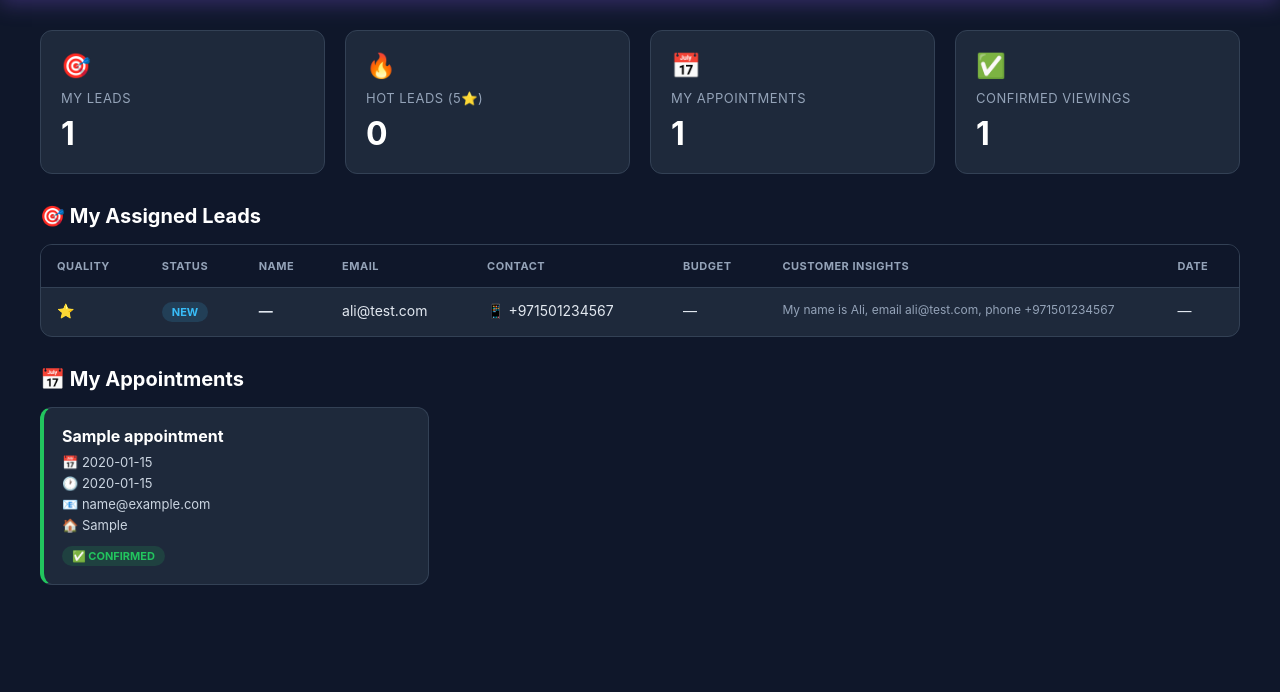
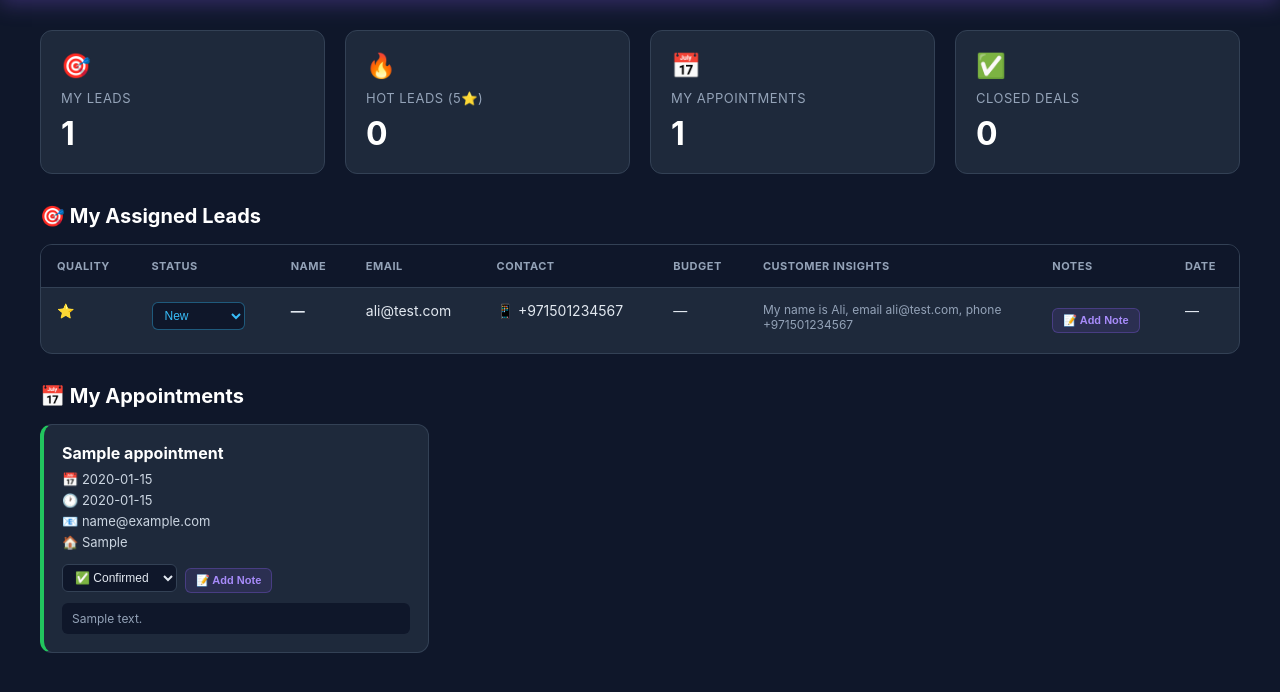
Before and after one commit to Luxury-Leads-AI/Luxury-Leads-AI, a Flask app: template templates/agent_dashboard.html in a window 1280 px wide. Shown: the part 89-781 px from the top of the page. Run offline with Flask 3, Linux system fonts and the light colour scheme; the template is opened without the code that fills it: values that come from a table or form of the project are taken from there, others are empty; tables that the repository leaves empty hold one stand-in row (values such as "Sample post"); some libraries are stand-ins or nearby versions.

Commit message:
Step 4C.1 part 2: agent close/note controls on dashboard

```diff
--- a/templates/agent_dashboard.html
+++ b/templates/agent_dashboard.html
@@ -67,7 +67,7 @@
       border-radius: 12px;
       overflow-x: auto;
     }
-    table { width: 100%; border-collapse: collapse; min-width: 800px; }
+    table { width: 100%; border-collapse: collapse; min-width: 950px; }
     th {
       text-align: left;
       padding: 14px 16px;
@@ -88,22 +88,51 @@
     tr:last-child td { border-bottom: none; }
     tr:hover td { background: rgba(139,92,246,0.05); }
     .quality { color: #fbbf24; }
-    .status-tag {
-      display: inline-block;
-      padding: 3px 10px;
-      border-radius: 12px;
-      font-size: 11px;
-      font-weight: 700;
-      text-transform: uppercase;
-    }
-    .tag-new { background: rgba(56,189,248,0.15); color: #38bdf8; }
-    .tag-contacted { background: rgba(245,158,11,0.15); color: #f59e0b; }
-    .tag-meeting { background: rgba(139,92,246,0.15); color: #a78bfa; }
-    .tag-closed { background: rgba(34,197,94,0.15); color: #22c55e; }
-    .tag-lost { background: rgba(148,163,184,0.15); color: #94a3b8; }
-    .insight { font-size: 12px; color: #94a3b8; max-width: 320px; }
+    .insight { font-size: 12px; color: #94a3b8; max-width: 260px; }
     .wa-link { color: #22c55e; text-decoration: none; font-weight: 600; }
     .wa-link:hover { text-decoration: underline; }
+
+    .status-select {
+      background: #0f172a;
+      border: 1px solid #334155;
+      border-radius: 6px;
+      color: #e2e8f0;
+      font-size: 12px;
+      padding: 5px 8px;
+      outline: none;
+      cursor: pointer;
+    }
+    .status-select.st-new { color: #38bdf8; border-color: rgba(56,189,248,0.4); }
+    .status-select.st-contacted { color: #f59e0b; border-color: rgba(245,158,11,0.4); }
+    .status-select.st-meeting { color: #a78bfa; border-color: rgba(167,139,250,0.4); }
+    .status-select.st-closed { color: #22c55e; border-color: rgba(34,197,94,0.4); }
+    .status-select.st-lost { color: #94a3b8; border-color: rgba(148,163,184,0.4); }
+
+    .note-btn {
+      background: rgba(139,92,246,0.12);
+      color: #a78bfa;
+      border: 1px solid rgba(139,92,246,0.3);
+      border-radius: 6px;
+      font-size: 11px;
+      font-weight: 600;
+      padding: 5px 10px;
+      cursor: pointer;
+      white-space: nowrap;
+      margin-top: 6px;
+    }
+    .note-btn:hover { background: rgba(139,92,246,0.25); }
+    .note-count {
+      font-size: 10px;
+      color: #64748b;
+      margin-left: 4px;
+    }
+    .notes-preview {
+      font-size: 11px;
+      color: #64748b;
+      margin-top: 6px;
+      max-width: 220px;
+      font-style: italic;
+    }
 
     /* Appointment cards */
     .appts-grid {
@@ -119,21 +148,26 @@
     }
     .appt-card.status-pending { border-left: 4px solid #f59e0b; }
     .appt-card.status-confirmed { border-left: 4px solid #22c55e; }
-    .appt-card.status-cancelled { border-left: 4px solid #ef4444; opacity: 0.65; }
+    .appt-card.status-completed { border-left: 4px solid #38bdf8; }
+    .appt-card.status-cancelled { border-left: 4px solid #ef4444; opacity: 0.75; }
     .appt-name { font-size: 16px; font-weight: 700; color: white; margin-bottom: 8px; }
     .appt-detail { font-size: 13px; color: #cbd5e1; margin-bottom: 5px; }
-    .appt-status {
-      display: inline-block;
-      margin-top: 8px;
-      padding: 3px 10px;
-      border-radius: 12px;
-      font-size: 11px;
-      font-weight: 700;
-      text-transform: uppercase;
+    .appt-notes {
+      font-size: 12px;
+      color: #94a3b8;
+      background: #0f172a;
+      border-radius: 6px;
+      padding: 8px 10px;
+      margin-top: 10px;
+      white-space: pre-wrap;
     }
-    .st-pending { background: rgba(245,158,11,0.15); color: #f59e0b; }
-    .st-confirmed { background: rgba(34,197,94,0.15); color: #22c55e; }
-    .st-cancelled { background: rgba(239,68,68,0.15); color: #f87171; }
+    .appt-controls {
+      display: flex;
+      align-items: center;
+      gap: 8px;
+      margin-top: 12px;
+      flex-wrap: wrap;
+    }
 
     .empty-state {
       text-align: center;
@@ -182,8 +216,8 @@
     </div>
     <div class="stat-card">
       <div class="stat-icon">✅</div>
-      <div class="stat-label">Confirmed Viewings</div>
-      <div class="stat-value">{{ appointments|selectattr('status', 'equalto', 'confirmed')|list|length }}</div>
+      <div class="stat-label">Closed Deals</div>
+      <div class="stat-value">{{ leads|selectattr('lead_status', 'equalto', 'closed')|list|length }}</div>
     </div>
   </div>
 
@@ -201,14 +235,24 @@
           <th>Contact</th>
           <th>Budget</th>
           <th>Customer Insights</th>
+          <th>Notes</th>
           <th>Date</th>
         </tr>
       </thead>
       <tbody>
         {% for lead in leads %}
-        <tr>
+        <tr id="lead-row-{{ lead.id }}">
           <td class="quality">{{ '⭐' * (lead.intent_score or 1) }}</td>
-          <td><span class="status-tag tag-{{ lead.lead_status or 'new' }}">{{ (lead.lead_status or 'new')|title }}</span></td>
+          <td>
+            <select class="status-select st-{{ lead.lead_status or 'new' }}"
+                    onchange="updateLeadStatus({{ lead.id }}, this.value, this)">
+              <option value="new" {{ 'selected' if lead.lead_status == 'new' }}>New</option>
+              <option value="contacted" {{ 'selected' if lead.lead_status == 'contacted' }}>Contacted</option>
+              <option value="meeting" {{ 'selected' if lead.lead_status == 'meeting' }}>Meeting</option>
+              <option value="closed" {{ 'selected' if lead.lead_status == 'closed' }}>Closed</option>
+              <option value="lost" {{ 'selected' if lead.lead_status == 'lost' }}>Lost</option>
+            </select>
+          </td>
           <td><b>{{ lead.name or '—' }}</b></td>
           <td>{{ lead.email or '—' }}</td>
           <td>
@@ -223,6 +267,11 @@
           </td>
           <td>{{ lead.budget or '—' }}</td>
           <td class="insight">{{ lead.message or '—' }}</td>
+          <td>
+            <button class="note-btn" onclick="addLeadNote({{ lead.id }})">📝 Add Note</button>
+            {% set notes = lead.notes|default('[]') %}
+            <div class="notes-preview" id="lead-notes-{{ lead.id }}"></div>
+          </td>
           <td style="white-space:nowrap;">{{ lead.created_at.strftime('%b %d, %Y') if lead.created_at else '—' }}</td>
         </tr>
         {% endfor %}
@@ -241,25 +290,119 @@
   {% if appointments %}
   <div class="appts-grid">
     {% for appt in appointments %}
-    <div class="appt-card status-{{ appt.status }}">
+    <div class="appt-card status-{{ appt.status }}" id="appt-card-{{ appt.id }}">
       <div class="appt-name">{{ appt.customer_name or 'Unknown' }}</div>
       <div class="appt-detail">📅 {{ appt.appointment_date or '—' }}</div>
       <div class="appt-detail">🕐 {{ appt.appointment_time or '—' }}</div>
       {% if appt.customer_email %}<div class="appt-detail">📧 {{ appt.customer_email }}</div>{% endif %}
       {% if appt.property_interest %}<div class="appt-detail">🏠 {{ appt.property_interest }}</div>{% endif %}
-      <span class="appt-status st-{{ appt.status }}">
-        {% if appt.status == 'pending' %}⏳ Pending{% elif appt.status == 'confirmed' %}✅ Confirmed{% else %}❌ Cancelled{% endif %}
-      </span>
+
+      <div class="appt-controls">
+        <select class="status-select" onchange="updateApptStatus({{ appt.id }}, this.value, this)">
+          <option value="pending" {{ 'selected' if appt.status == 'pending' }}>⏳ Pending</option>
+          <option value="confirmed" {{ 'selected' if appt.status == 'confirmed' }}>✅ Confirmed</option>
+          <option value="completed" {{ 'selected' if appt.status == 'completed' }}>🏁 Completed</option>
+          <option value="cancelled" {{ 'selected' if appt.status == 'cancelled' }}>❌ Cancelled</option>
+        </select>
+        <button class="note-btn" onclick="addApptNote({{ appt.id }})">📝 Add Note</button>
+      </div>
+
+      {% if appt.notes %}
+      <div class="appt-notes">{{ appt.notes }}</div>
+      {% endif %}
     </div>
     {% endfor %}
   </div>
   {% else %}
   <div class="empty-state">
     <div class="empty-icon">📅</div>
-    <div>No appointments on your calendar yet.<br>Bookings will appear here once assigned to you (coming in the next update).</div>
+    <div>No appointments on your calendar yet.<br>New viewings booked for you will appear here.</div>
   </div>
   {% endif %}
 
 </div>
+
+<script>
+  const agentId = {{ agent.id }};
+
+  async function updateLeadStatus(leadId, status, selectEl) {
+    selectEl.className = 'status-select st-' + status;
+    try {
+      const res = await fetch(`/agent-update-lead-status/${leadId}`, {
+        method: 'POST',
+        headers: { 'Content-Type': 'application/json' },
+        body: JSON.stringify({ agent_id: agentId, status: status })
+      });
+      const d = await res.json();
+      if (!d.success) {
+        alert('❌ ' + (d.error || 'Failed to update'));
+        location.reload();
+      }
+    } catch (e) {
+      alert('❌ Network error');
+      location.reload();
+    }
+  }
+
+  async function addLeadNote(leadId) {
+    const note = prompt('Add a note for this lead:');
+    if (!note || !note.trim()) return;
+    try {
+      const res = await fetch(`/agent-add-lead-note/${leadId}`, {
+        method: 'POST',
+        headers: { 'Content-Type': 'application/json' },
+        body: JSON.stringify({ agent_id: agentId, note: note.trim() })
+      });
+      const d = await res.json();
+      if (d.success) {
+        alert('✅ Note added');
+      } else {
+        alert('❌ ' + (d.error || 'Failed to add note'));
+      }
+    } catch (e) {
+      alert('❌ Network error');
+    }
+  }
+
+  async function updateApptStatus(apptId, status, selectEl) {
+    const card = document.getElementById(`appt-card-${apptId}`);
+    card.className = 'appt-card status-' + status;
+    try {
+      const res = await fetch(`/agent-update-appointment-status/${apptId}`, {
+        method: 'POST',
+        headers: { 'Content-Type': 'application/json' },
+        body: JSON.stringify({ agent_id: agentId, status: status })
+      });
+      const d = await res.json();
+      if (!d.success) {
+        alert('❌ ' + (d.error || 'Failed to update'));
+        location.reload();
+      }
+    } catch (e) {
+      alert('❌ Network error');
+      location.reload();
+    }
+  }
+
+  async function addApptNote(apptId) {
+    const note = prompt('Add a note for this appointment:');
+    if (!note || !note.trim()) return;
+    try {
+      const res = await fetch(`/agent-add-appointment-note/${apptId}`, {
+        method: 'POST',
+        headers: { 'Content-Type': 'application/json' },
+        body: JSON.stringify({ agent_id: agentId, note: note.trim() })
+      });
+      const d = await res.json();
+      if (d.success) {
+        location.reload();
+      } else {
+        alert('❌ ' + (d.error || 'Failed to add note'));
+      }
+    } catch (e) {
+      alert('❌ Network error');
+    }
+  }
+</script>
 </body>
 </html>
```
